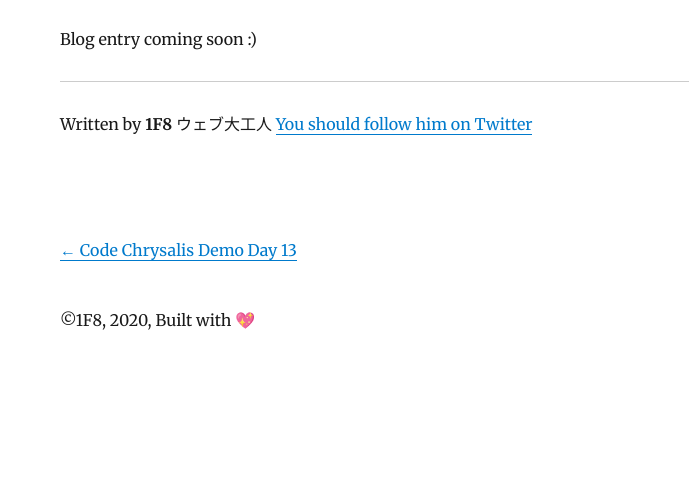
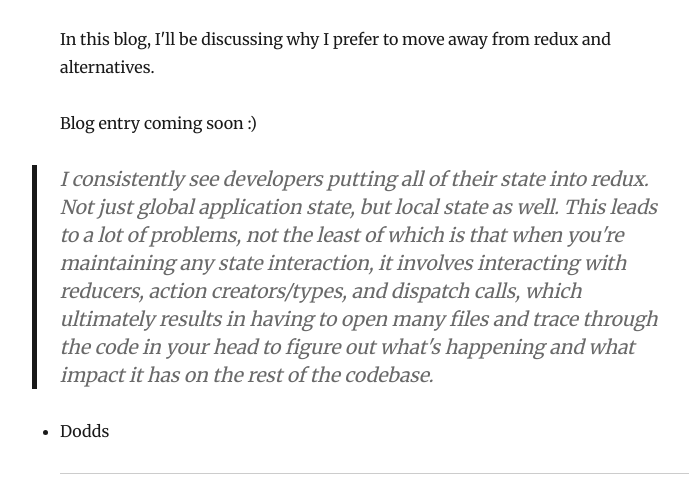
Before and after one commit to 1f8/blog, a Gatsby site: page /kwa-no-more-redux/noMoreRedux/ in a window 1280 px wide. Shown: the part 257-756 px from the top of the page, without its empty margins (265-954 px from the left). Built offline with nearby package versions, Linux system fonts and the light colour scheme; Gatsby itself is replaced by a stand-in of ours; some packages are replaced by stand-ins of ours.

Commit message:
Update readme, test blog update

```diff
--- a/content/blog/kwa-no-more-redux/noMoreRedux.md
+++ b/content/blog/kwa-no-more-redux/noMoreRedux.md
@@ -7,4 +7,9 @@ author: Kwa
 
 ## No More, Redux
 
+In this blog, I'll be discussing why I prefer to move away from redux and alternatives.
+
 Blog entry coming soon :)
+
+> I consistently see developers putting all of their state into redux. Not just global application state, but local state as well. This leads to a lot of problems, not the least of which is that when you're maintaining any state interaction, it involves interacting with reducers, action creators/types, and dispatch calls, which ultimately results in having to open many files and trace through the code in your head to figure out what's happening and what impact it has on the rest of the codebase.
+- Dodds
```
Also changed, not shown: README.md.
